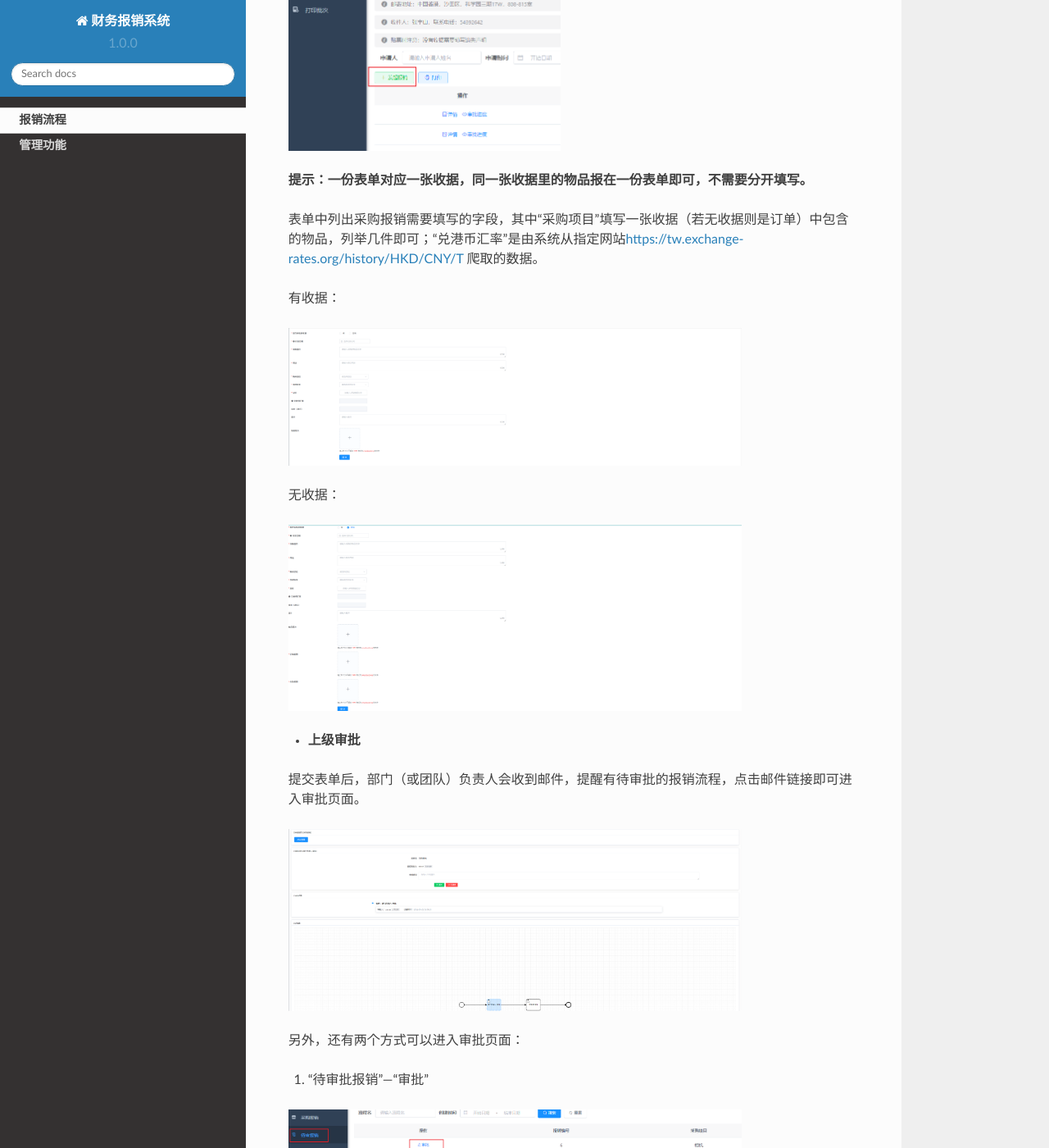
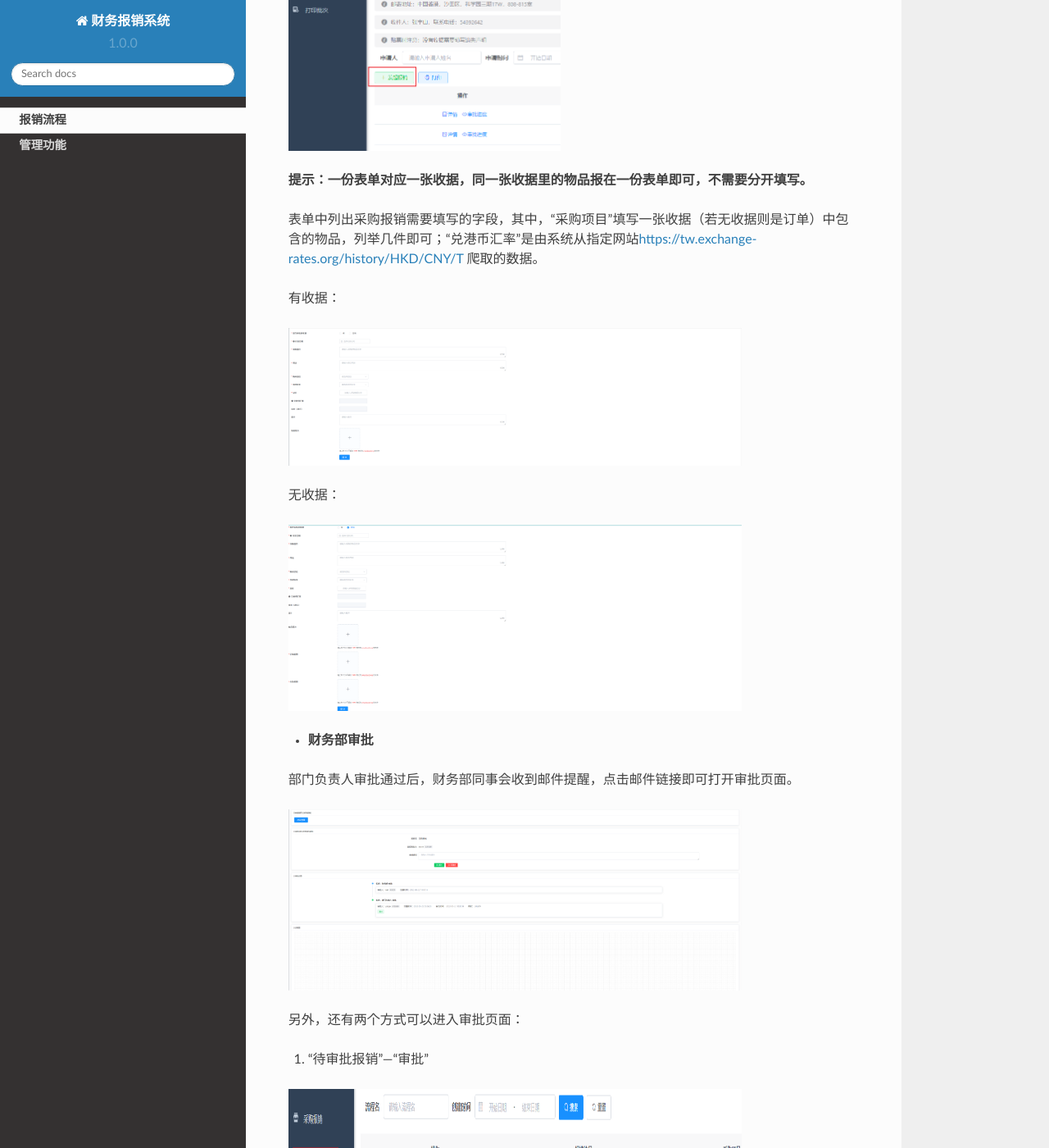
Before and after one commit to fernandozhang/crc-fr-tutorial, a Sphinx documentation site: the page built from docs/source/flow.rst, in a window 1280 px wide and 1400 px high, scrolled down 292 px. Shown: the whole window at 82% size. Built offline with Sphinx 7.4.7 and the Read the Docs theme 2.0.0, drawn with Linux system fonts in a browser that asks for light colours.

Commit message:
修改报销流程,取消上级审批

```diff
--- a/docs/source/flow.rst
+++ b/docs/source/flow.rst
@@ -13,7 +13,7 @@
 
 **提示：一份表单对应一张收据，同一张收据里的物品报在一份表单即可，不需要分开填写。**
 
-表单中列出采购报销需要填写的字段，其中“采购项目”填写一张收据（若无收据则是订单）中包含的物品，列举几件即可；“兑港币汇率”是由系统从指定网站\ https://tw.exchange-rates.org/history/HKD/CNY/T 爬取的数据。
+表单中列出采购报销需要填写的字段，其中，“采购项目"填写一张收据（若无收据则是订单）中包含的物品，列举几件即可；“兑港币汇率”是由系统从指定网站\ https://tw.exchange-rates.org/history/HKD/CNY/T 爬取的数据。
 
 有收据：
 
@@ -28,29 +28,6 @@
    :alt: 图形用户界面, 应用程序 描述已自动生成
    :width: 5.76806in
    :height: 2.35903in
-
--  **上级审批**
-
-提交表单后，部门（或团队）负责人会收到邮件，提醒有待审批的报销流程，点击邮件链接即可进入审批页面。
-
-.. image:: ./media/flow005.png
-   :width: 5.76806in
-   :height: 2.31597in
-
-另外，还有两个方式可以进入审批页面：
-
-1. “待审批报销”—“审批”
-
-.. image:: ./media/flow006.png
-   :width: 5.76806in
-   :height: 0.88125in
-
-2. “采购报销”—“详情”
-
-.. image:: ./media/flow007.png
-   :alt: 图形用户界面, 文本, 应用程序, 电子邮件 描述已自动生成
-   :width: 5.30859in
-   :height: 2.18006in
 
 -  **财务部审批**
 
```
